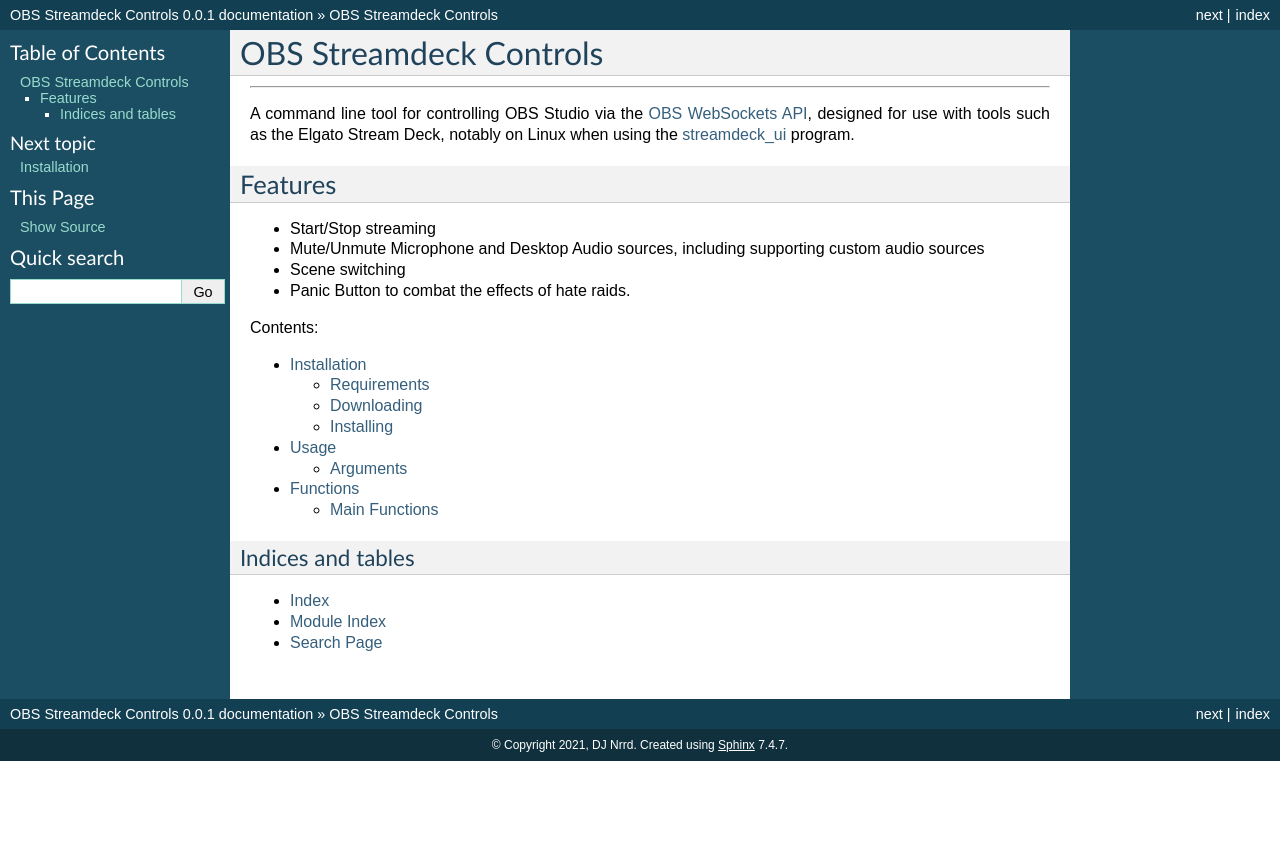
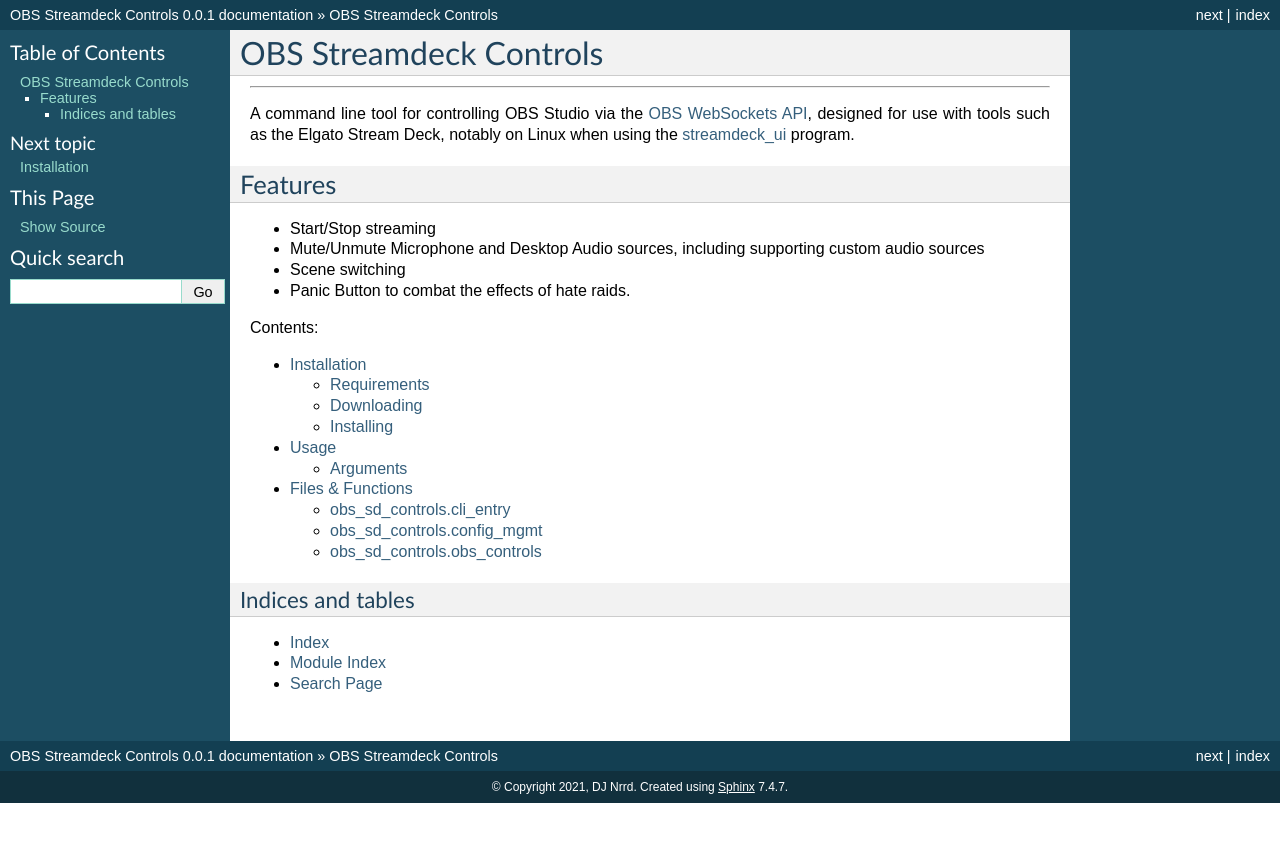
Before and after one commit to djnrrd/obs_streamdeck_controls, a Sphinx documentation site: the page built from docs/source/index.rst, in a window 1280 px wide. Shown: the top 842 px of the page. Built offline with Sphinx 7.4.7, drawn with Linux system fonts in a browser that asks for light colours; some of the changed lines change nothing that is shown.

Commit message:
Updated documentation

```diff
--- a/docs/source/modules.rst
+++ b/docs/source/modules.rst
@@ -1,21 +1,32 @@
-#########
-Functions
-#########
+#################
+Files & Functions
+#################
 
-Main Functions
-==============
+obs_sd_controls.cli_entry
+============================
 
-The following functions can be called directly by importing sd_controls into
-an interactive python session.
+This is the main entry point for the command line tools, performing routing
+and higher level functions that need to stitch multiple elements together
 
-cli_tools
----------
-
-.. automodule:: sd_controls.cli_tools
+.. automodule:: obs_sd_controls.cli_entry
    :members:
 
-sd_controls
------------
 
-.. automodule:: sd_controls.sd_controls
+obs_sd_controls.config_mgmt
+===========================
+
+This contains all of the functions for managing the local config file,
+including running setup of the config file.
+
+.. automodule:: obs_sd_controls.config_mgmt
    :members:
+
+
+obs_sd_controls.obs_controls
+============================
+
+This contains all of the functions for controlling OBS via the OBS WebSockets
+library
+
+.. automodule:: obs_sd_controls.obs_controls
+   :members:
```
